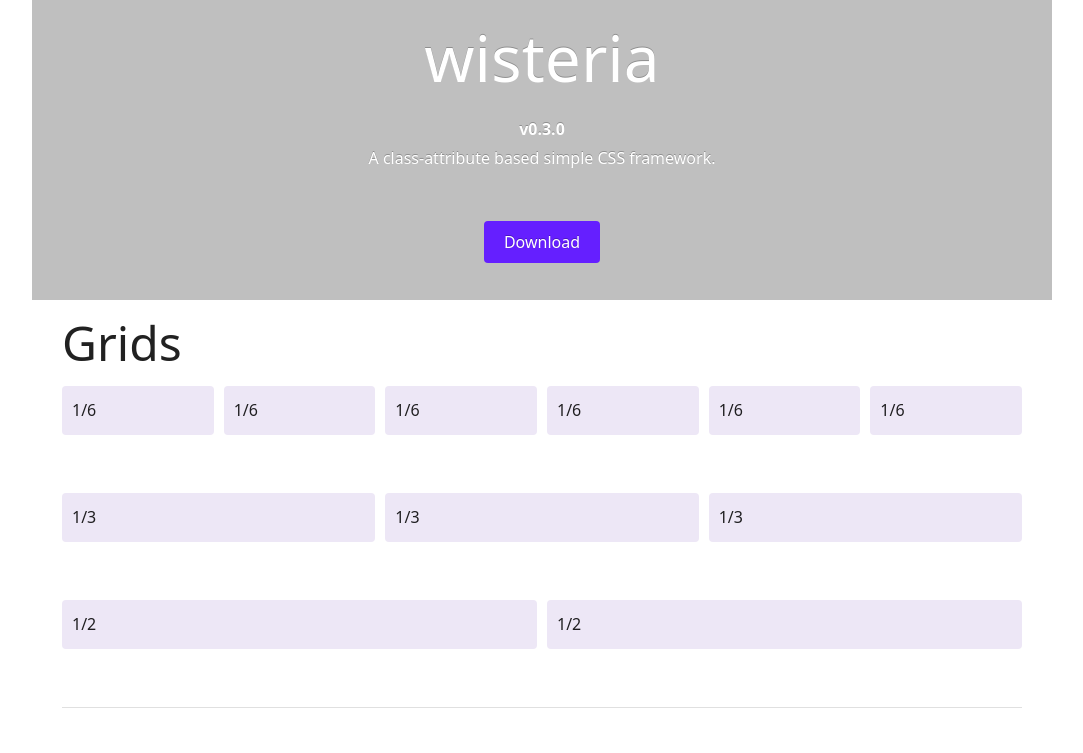
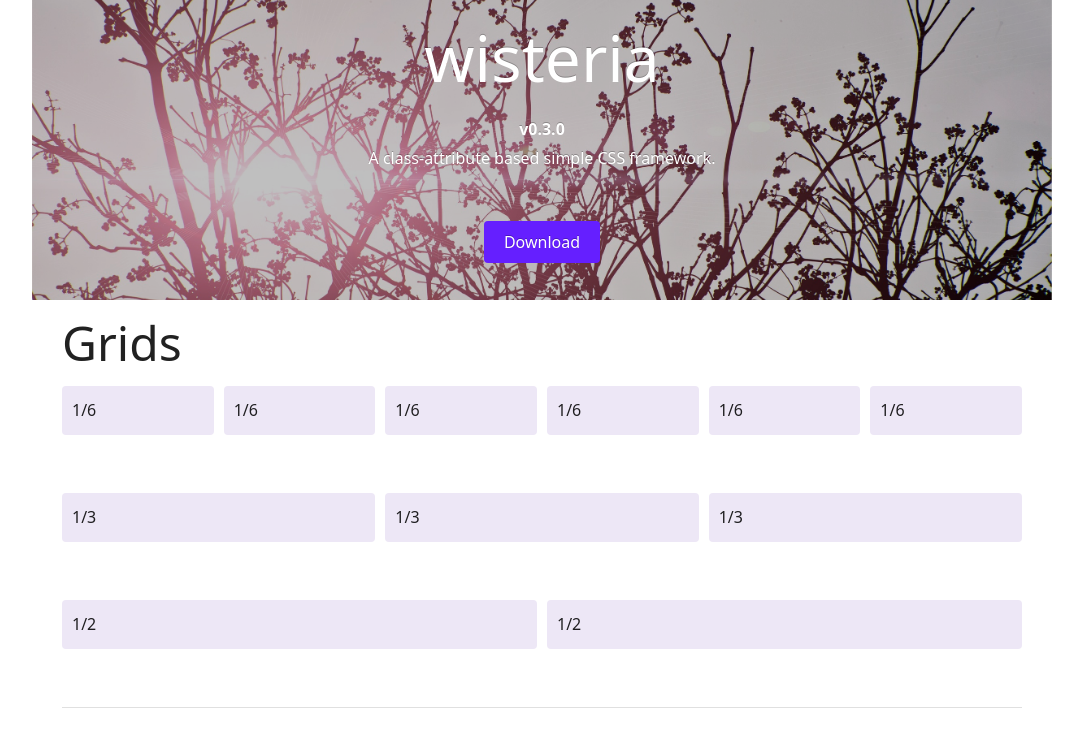
Before and after one commit to t32k/wisteria, a website: page index.html in a window 1280 px wide. Shown: the top 753 px of the page, without its empty margins (98-1181 px from the left). Drawn offline with Linux system fonts and the light colour scheme; the site is published under a folder, as on GitHub Pages, so addresses that start at the root find nothing.

Commit message:
Improve gh-pages

```diff
--- a/css/custom.css
+++ b/css/custom.css
@@ -17,7 +17,7 @@ body {
   color: #fff;
   height: 300px;
   text-shadow: 0 -1px rgba(0,0,0,.25);
-  background: center center url("/img/image.jpg") no-repeat;
+  background: center center url("../img/image.jpg") no-repeat;
   background-size: cover;
 }
 .inner {
```
